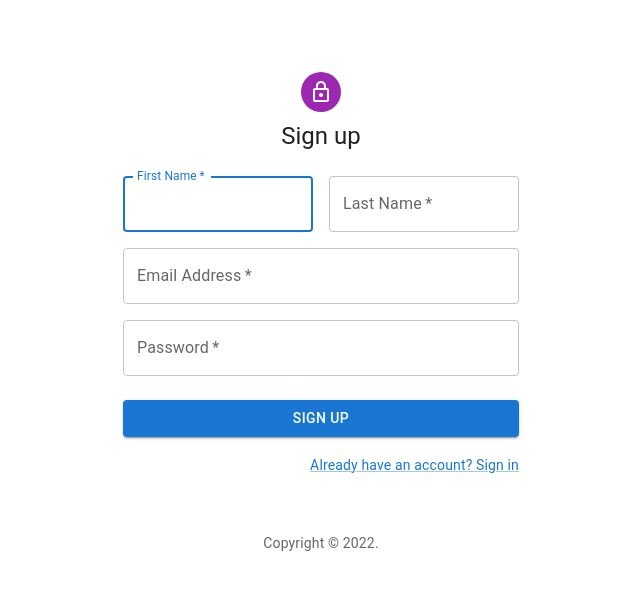
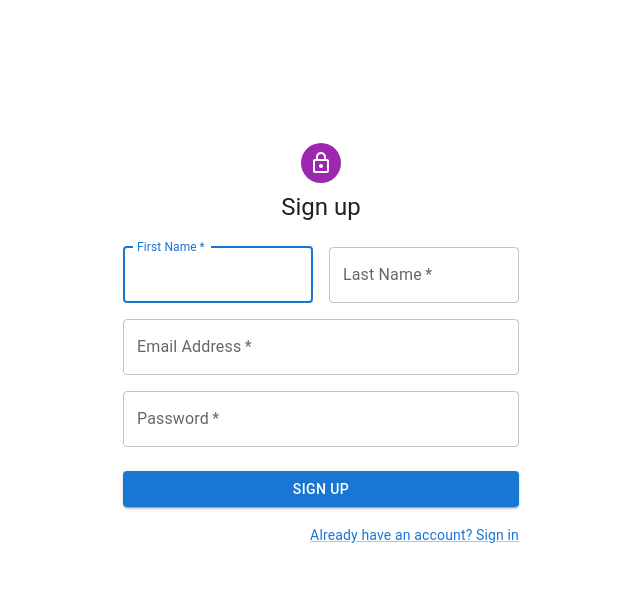
Before and after one commit to TheMankel/CMS, a React (Create React App) app in the folder client/: page /register in a window 1280 px wide. Shown: the top 590 px of the page, without its empty margins (319-959 px from the left). Built offline with nearby package versions, Linux system fonts and the light colour scheme; no server answers.

Commit message:
Refactored the appearance of SignUp

```diff
--- a/client/src/views/SignUp.js
+++ b/client/src/views/SignUp.js
@@ -11,7 +11,7 @@ import Typography from '@mui/material/Typography';
 import Container from '@mui/material/Container';
 import LockOutlinedIcon from '@mui/icons-material/LockOutlined';
 import { createTheme, ThemeProvider } from '@mui/material/styles';
-import Copyright from '../components/Copyright.js/Copyright';
+// import Copyright from '../components/Copyright.js/Copyright';
 import { useAuth } from '../contexts/authContext';
 import axios from 'axios';
 
@@ -77,15 +77,16 @@ const SignUp = () => {
 
   return (
     <ThemeProvider theme={theme}>
+      <Box
+        position='relative'
+        minHeight='calc(100vh - 118px)'
+        display='flex'
+        alignItems='center'
+        justifyContent='center'
+        height='100%'>
         <Container component='main' maxWidth='xs'>
           <CssBaseline />
-        <Box
-          sx={{
-            marginTop: 8,
-            display: 'flex',
-            flexDirection: 'column',
-            alignItems: 'center',
-          }}>
+          <Box display='flex' flexDirection='column' alignItems='center'>
             <Avatar sx={{ m: 1, bgcolor: 'secondary.main' }}>
               <LockOutlinedIcon />
             </Avatar>
@@ -158,8 +159,8 @@ const SignUp = () => {
               </Grid>
             </Box>
           </Box>
-        <Copyright sx={{ mt: 5 }} />
         </Container>
+      </Box>
     </ThemeProvider>
   );
 };
```
Lines whose indentation alone changed are shown as unchanged.
